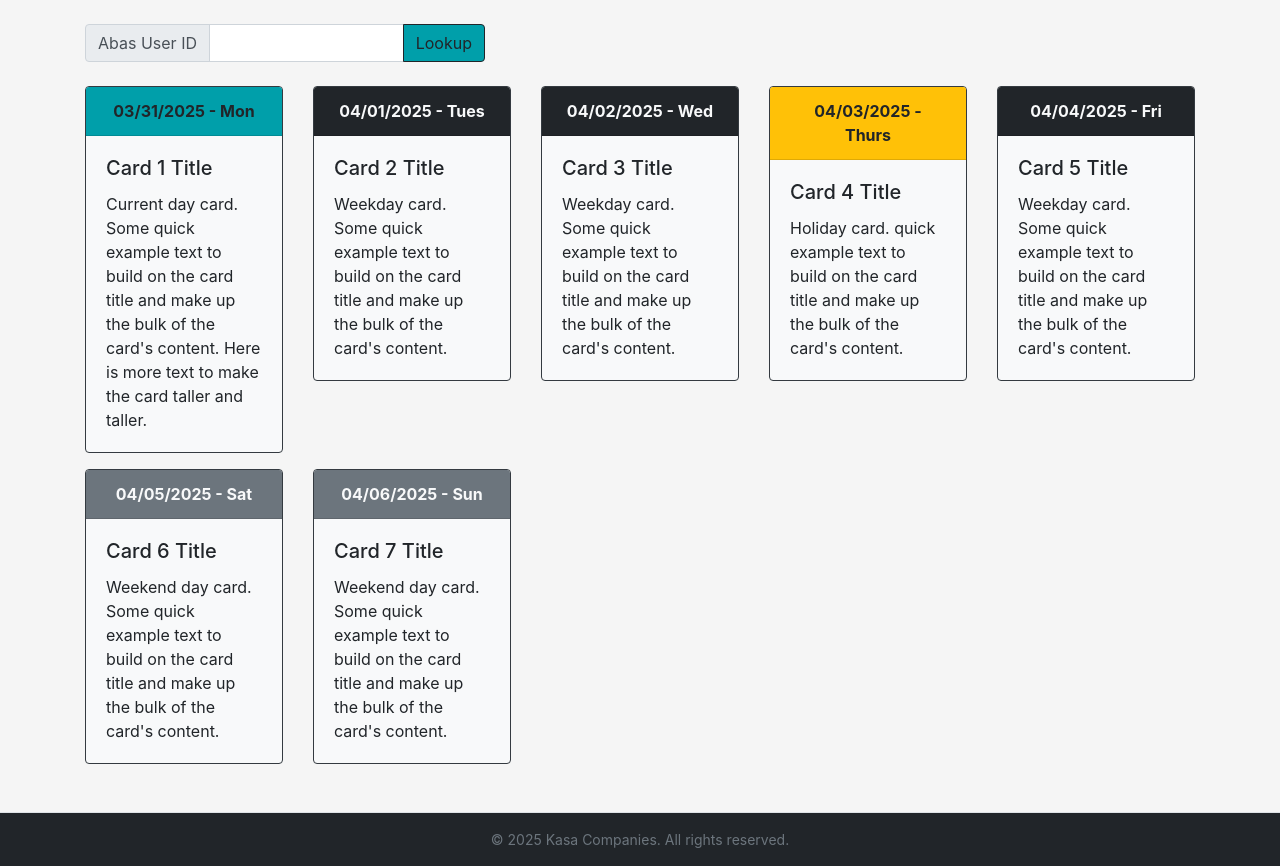
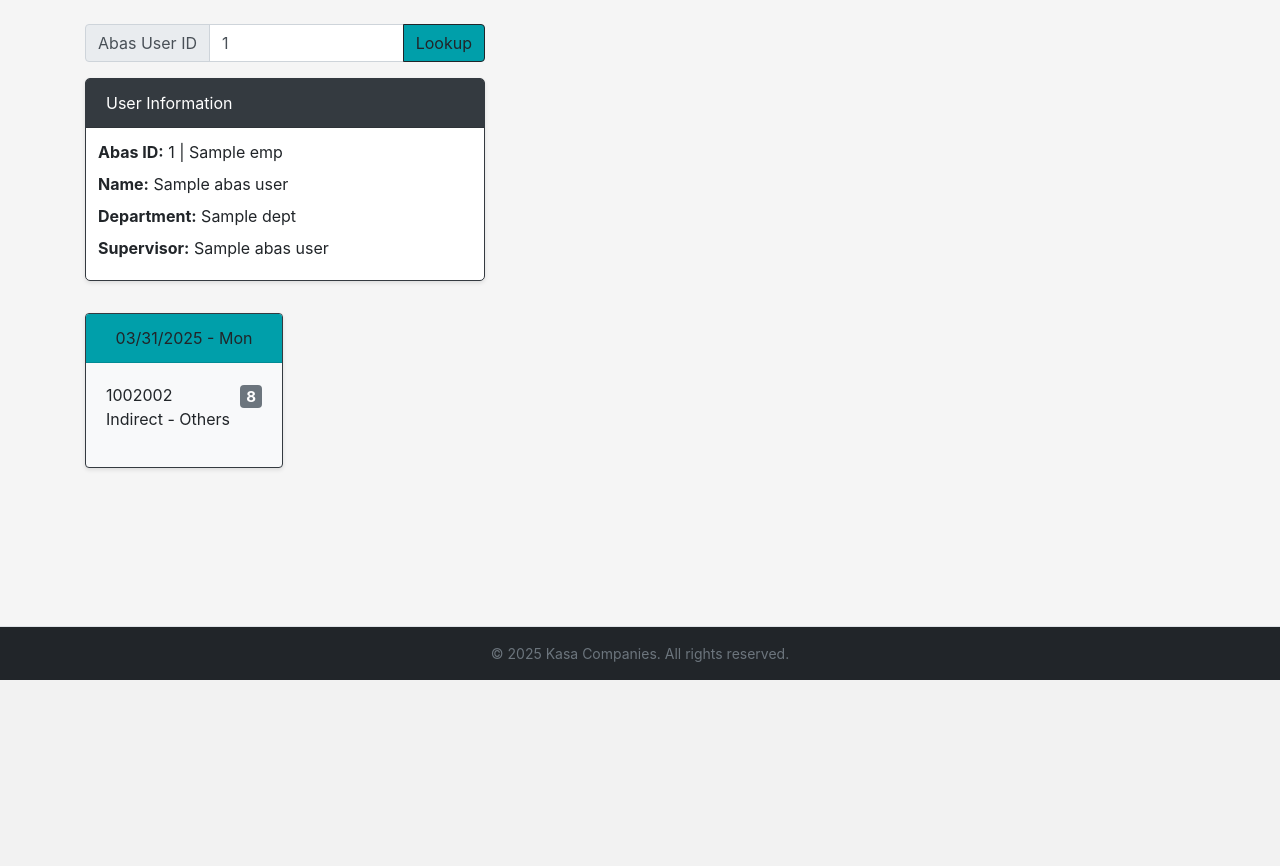
Before and after one commit to KasaCompaniesIT/abaswebapp, a Flask app: template templates/timesheet/entry.html in a window 1280 px wide. Shown: the part 120-986 px from the top of the page. After the commit the page ends 800 px from the top, so only its background shows below. Run offline with Flask 3, Linux system fonts and the light colour scheme; the template is opened without the code that fills it: most values are stand-ins (such as "Sample title", 1, 10 or a date in 2020); parts of the project's set-up code (start-up, migrations or seed data) failed here and were passed over; some libraries are stand-ins or nearby versions.

Commit message:
add abas user info load to timesheet.py and entry.html add formatting to style.css

```diff
--- a/static/style.css
+++ b/static/style.css
@@ -211,3 +211,27 @@ header a { margin: 1rem 0.5rem; } */
     max-width: 400px; /* Set the maximum width for the input group */
     margin: 0 auto; /* Center the input group horizontally */
   }
+
+.bg-abas-info {
+    background-color: #343a40; /* Example dark color */
+    color: white;
+}
+
+.info-panel {
+    /* border: 1px solid #ddd; */
+    border-radius: 5px;
+    box-shadow: 0 2px 4px rgba(0, 0, 0, 0.1);
+    max-width: 400px;
+}
+
+.compact-info-panel p {
+    margin-bottom: 0.5rem; /* Reduce the bottom margin of paragraphs */
+}
+
+.compact-info-panel {
+    padding: 0.75rem; /* Reduce the padding inside the card body */
+}
+
+.card-shadow {
+    box-shadow: 0 2px 4px rgba(0, 0, 0, 0.1);
+}
--- a/templates/timesheet/entry.html
+++ b/templates/timesheet/entry.html
@@ -16,32 +16,62 @@
 {% block content %}
 
 <div class="container">
+    <!-- User Lookup Form -->
     <form method="post" class="abasid-lookup">
         <div class="input-group mb-3">
             <div class="input-group-prepend">
               <span class="input-group-text" id="inputGroup-sizing-default">Abas User ID</span>
             </div>
-            <input type="text" class="form-control" id="abasID" aria-label="Abas User ID Input" aria-describedby="inputGroup-sizing-default">
+            <input type="text" class="form-control" name="abas_ID" id="abas_ID" aria-label="Abas User ID Input" aria-describedby="inputGroup-sizing-default" value="{{ abasID }}">
             <div class="input-group-append">
-                <button class="btn btn-abas" type="button" id="btn-abasid">Lookup</button>
+                <button class="btn btn-abas" type="submit" id="btn-abasid">Lookup</button>
               </div>
           </div>
 
     </form>
+    <!--
+    {{ abasUser}}
+    ID = 0
+    Emp = 1
+    EmpName = 2
+    Dept = 3
+    Supervisor = 4
+    Wagegroup = 5
+    SupervisorName = 6
+    -->
 
-    <div class="row row-cols-1 row-cols-sm-2 row-cols-md-3 row-cols-lg-4 row-cols-xl-5 g-4">
+    <!-- Info Panel -->
+    {% if abasUser %}
+    <div class="info-panel card mb-4 border-dark">
+        <div class="card-header bg-abas-info text-white">
+            User Information
+        </div>
+        <div class="card-body compact-info-panel">
+            <p><strong>Abas ID:</strong> {{ abasUser.EmpID }} | {{ abasUser.Emp }}</p>
+            <p><strong>Name:</strong> {{ abasUser.EmpName }}</p>
+            <p><strong>Department:</strong> {{ abasUser.Dept }}</p>
+            <p><strong>Supervisor:</strong> {{ abasUser.SupervisorName }}</p>
+        </div>
+    </div>
+    {% endif %}
+
+    <!-- Timecard Section -->
+    <div class="row row-cols-1 row-cols-sm-2 row-cols-md-3 row-cols-lg-4 row-cols-xl-5 g-4" id="timecard">
         <!-- Card 1 -->
         <div class="col my-2">
-            <div class="card bg-light border-dark " >
-                <div class="card-header text-center bg-abas font-weight-bold">03/31/2025 - Mon</div>
+            <div class="card bg-light border-dark card-shadow" >
+                <div class="card-header text-center bg-abas">03/31/2025 - Mon</div>
                 <div class="card-body">
-                    <h5 class="card-title">Card 1 Title</h5>
-                    <p class="card-text">Current day card. Some quick example text to build on the card title and make up the bulk of the card's content. Here is more text to make the card taller and taller.</p>
+                    <div class="d-flex justify-content-between">
+                        <p>1002002 <br> Indirect - Others</p>
+                        <h5><span class="badge badge-secondary">8</span></h5>
+                    </div>
+
                 </div>
             </div>
         </div>
         <!-- Card 2 -->
-        <div class="col my-2">
+        <!-- <div class="col my-2">
             <div class="card bg-light border-dark">
                 <div class="card-header text-center bg-dark text-light font-weight-bold">04/01/2025 - Tues</div>
                 <div class="card-body">
@@ -49,9 +79,9 @@
                     <p class="card-text">Weekday card. Some quick example text to build on the card title and make up the bulk of the card's content.</p>
                 </div>
             </div>
-        </div>
+        </div> -->
         <!-- Card 3 -->
-        <div class="col my-2">
+        <!-- <div class="col my-2">
             <div class="card bg-light border-dark ">
                 <div class="card-header text-center bg-dark text-light font-weight-bold">04/02/2025 - Wed</div>
                 <div class="card-body">
@@ -59,9 +89,9 @@
                     <p class="card-text">Weekday card. Some quick example text to build on the card title and make up the bulk of the card's content.</p>
                 </div>
             </div>
-        </div>
+        </div> -->
         <!-- Card 4 -->
-        <div class="col my-2">
+        <!-- <div class="col my-2">
             <div class="card bg-light border-dark " >
                 <div class="card-header text-center bg-warning font-weight-bold">04/03/2025 - Thurs</div>
                 <div class="card-body">
@@ -69,9 +99,9 @@
                     <p class="card-text">Holiday card. quick example text to build on the card title and make up the bulk of the card's content.</p>
                 </div>
             </div>
-        </div>
+        </div> -->
         <!-- Card 5 -->
-        <div class="col my-2">
+        <!-- <div class="col my-2">
             <div class="card bg-light border-dark ">
                 <div class="card-header text-center bg-dark text-light font-weight-bold">04/04/2025 - Fri</div>
                 <div class="card-body">
@@ -79,9 +109,9 @@
                     <p class="card-text">Weekday card. Some quick example text to build on the card title and make up the bulk of the card's content.</p>
                 </div>
             </div>
-        </div>
+        </div> -->
         <!-- Card 6 -->
-        <div class="col my-2">
+        <!-- <div class="col my-2">
             <div class="card bg-light border-dark ">
                 <div class="card-header text-center bg-secondary text-light font-weight-bold">04/05/2025 - Sat</div>
                 <div class="card-body">
@@ -89,9 +119,9 @@
                     <p class="card-text">Weekend day card. Some quick example text to build on the card title and make up the bulk of the card's content.</p>
                 </div>
             </div>
-        </div>
+        </div> -->
         <!-- Card 7 -->
-        <div class="col my-2">
+        <!-- <div class="col my-2">
             <div class="card bg-light border-dark ">
                 <div class="card-header text-center bg-secondary text-light font-weight-bold">04/06/2025 - Sun</div>
                 <div class="card-body">
@@ -99,7 +129,7 @@
                     <p class="card-text">Weekend day card. Some quick example text to build on the card title and make up the bulk of the card's content.</p>
                 </div>
             </div>
-        </div>
+        </div> -->
     </div>
 </div>
 <p></p>
```
Also changed, not shown: timesheet.py (+30 -1 lines).
